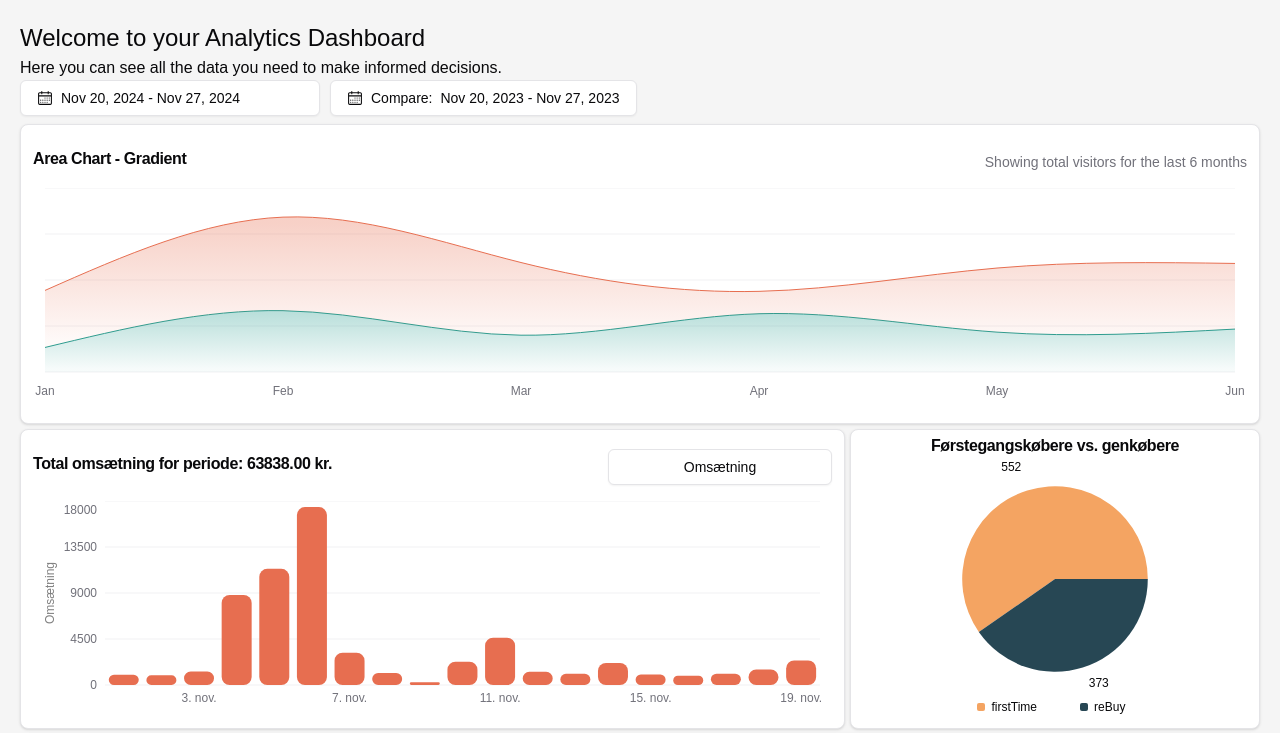
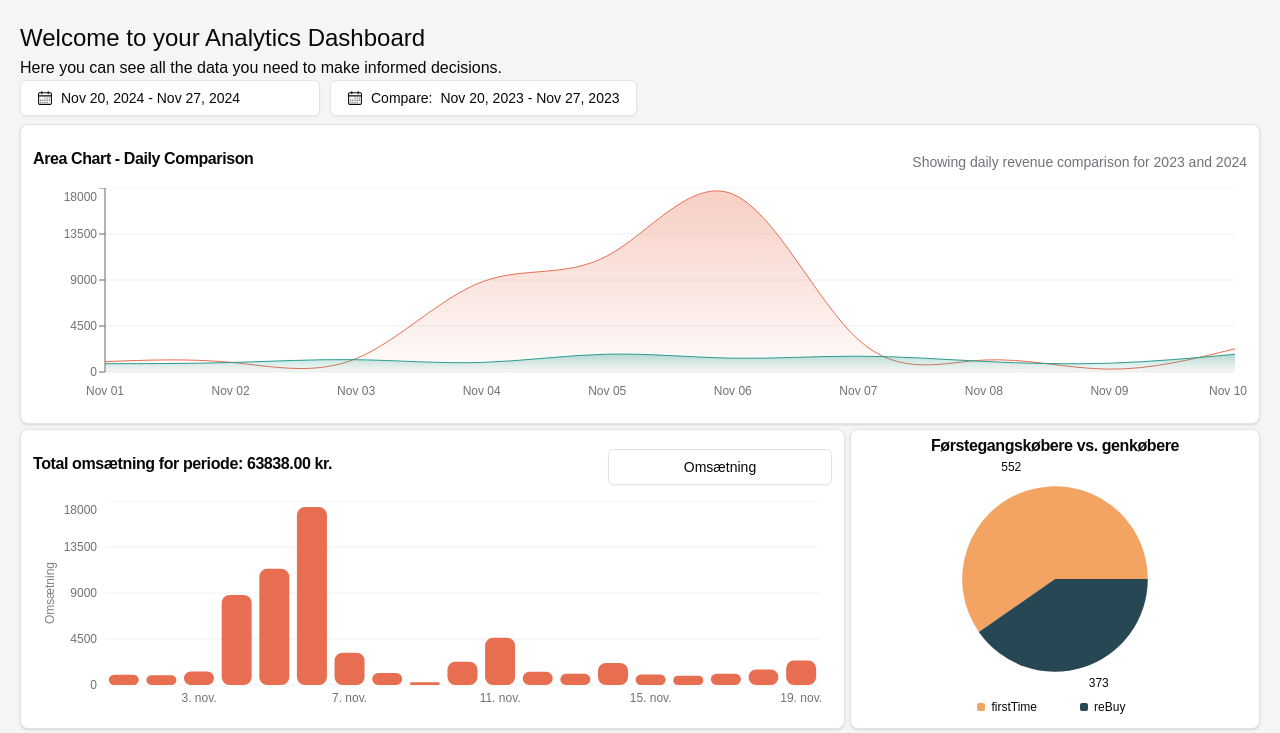
Before and after one commit to Stefanos-Langkilde/analytics, a Next.js app in the folder analytics/: page / in a window 1280 px wide. Shown: the top 733 px of the page. Built offline with nearby package versions, Linux system fonts and the light colour scheme.

Commit message:
Add fetchComparisonMockData function and integrate comparison data into CompareProfits chart

```diff
--- a/analytics/app/action.ts
+++ b/analytics/app/action.ts
@@ -14,3 +14,20 @@ export async function fetchMockData() {
       return [];
    }
 }
+
+//fetch comparison mock data
+export async function fetchComparisonMockData() {
+   try {
+      const path = process.cwd() + "/utils/" + "compareMockData.json";
+      const file = await fs.readFile(path, "utf8");
+      const data = JSON.parse(file);
+
+      return {
+         currentYearData: data[0].currentYearData,
+         previousYearData: data[0].previousYearData
+      };
+   } catch (error) {
+      console.error("Failed to fetch comparison mock data:", error);
+      return { currentYearData: [], previousYearData: [] };
+   }
+}
--- a/analytics/app/page.tsx
+++ b/analytics/app/page.tsx
@@ -1,5 +1,5 @@
 import styles from "./mainPageStyle.module.scss";
-import { fetchMockData } from "./action";
+import { fetchComparisonMockData, fetchMockData } from "./action";
 import Datepicker from "../components/datepicker";
 import MyChart2 from "@/components/myChart2";
 import MyChart from "../components/myChart";
@@ -13,9 +13,9 @@ import CompareProfits from "@/components/compareProfits";
 import { ChartData } from "@/types/chartData";
 
 export default async function Home() {
-   // add a new chart to the dashboard by adding a new object to the charts array
-   // the object should have an id, how many columns it should span (max 12), and type property.
-   // position the chart by changing the order of the objects in the array, first item will be on top
+   /// add a new chart to the dashboard by adding a new object to the charts array
+   /// the object should have an id, how many columns it should span (max 12), and type property.
+   /// position the chart by changing the order of the objects in the array, first item will be on top
    const charts = [
       { id: 7, span: 12, type: "compareProfitsChart" },
       // { id: 1, span: 12, type: "profitsChart" },
@@ -27,6 +27,8 @@ export default async function Home() {
    ];
 
    const chartData = await fetchMockData();
+
+   const comparedata = await fetchComparisonMockData();
 
    return (
       <main className={styles.wrapper}>
@@ -41,7 +43,7 @@ export default async function Home() {
          <div className={styles.chartGrid}>
             {charts.map(chart => (
                <div key={chart.id} className={`${styles.chartGridItem} ${styles[`chartGridItem--span-${chart.span}`]}`}>
-                  <ErrorBoundary>{RenderChart(chart.type, chartData)}</ErrorBoundary>
+                  <ErrorBoundary>{RenderChart(chart.type, chartData, comparedata)}</ErrorBoundary>
                </div>
             ))}
          </div>
@@ -49,9 +51,10 @@ export default async function Home() {
    );
 }
 
-//This function will render the chart based on the type property of the chart object.
-//If you added a new chart type, you will need to add a new case to this function
-function RenderChart(chart: string, chartData: ChartData[]) {
+///This function will render the chart based on the type property of the chart object.
+///If you added a new chart type, you will need to add a new case to this function
+///to render the new chart component.
+function RenderChart(chart: string, chartData: ChartData[], compareData: { currentYearData: ChartData[]; previousYearData: ChartData[] }) {
    switch (chart) {
       case "productPopularity":
          return <MyChart />;
@@ -66,7 +69,7 @@ function RenderChart(chart: string, chartData: ChartData[]) {
       case "firstVersusRebuyers":
          return <PieChart />;
       case "compareProfitsChart":
-         return <CompareProfits />;
+         return <CompareProfits data={compareData} />;
       default:
          return null;
    }
--- a/analytics/components/compareDatepicker.tsx
+++ b/analytics/components/compareDatepicker.tsx
@@ -29,7 +29,8 @@ export default function DatePickerWithRange({ className }: React.HTMLAttributes<
       }
    }, []);
 
-   const handleSubmit = () => {
+   const handleSubmit = (e: React.FormEvent) => {
+      e.preventDefault();
       if (compareDate?.from && compareDate?.to) {
          const url = new URL(window.location.href);
          const urlParams = new URLSearchParams(url.search);
--- a/analytics/components/compareProfits.tsx
+++ b/analytics/components/compareProfits.tsx
@@ -1,61 +1,98 @@
 "use client";
 
-import { Area, AreaChart, CartesianGrid, XAxis } from "recharts";
+import { Area, AreaChart, CartesianGrid, XAxis, YAxis } from "recharts";
 
 import { Card, CardContent, CardDescription, CardHeader, CardTitle } from "@/components/ui/card";
 import { ChartConfig, ChartContainer, ChartTooltip, ChartTooltipContent } from "@/components/ui/chart";
-const chartData = [
-   { month: "January", desktop: 186, mobile: 80 },
-   { month: "February", desktop: 305, mobile: 200 },
-   { month: "March", desktop: 237, mobile: 120 },
-   { month: "April", desktop: 73, mobile: 190 },
-   { month: "May", desktop: 209, mobile: 130 },
-   { month: "June", desktop: 214, mobile: 140 },
-];
+import { ChartData } from "@/types/chartData";
+
+interface YearData {
+   currentYearData: ChartData[];
+   previousYearData: ChartData[];
+}
+
+interface CompareProfitsProps {
+   data: YearData;
+}
+
+export default function CompareProfits({ data }: CompareProfitsProps) {
+   const combinedData = [...data.currentYearData, ...data.previousYearData].reduce((acc, item) => {
+      const fullDate = new Date(item.date).toLocaleDateString("en-US", { day: "2-digit", month: "short" });
+      const year = new Date(item.date).getFullYear();
+      const target = acc.find(entry => entry.fullDate === fullDate);
+
+      if (target) {
+         // Update existing entry
+         if (year === 2024) target.currentYearRevenue += item.revenue;
+         if (year === 2023) target.previousYearRevenue += item.revenue;
+      } else {
+         // Add a new entry
+         acc.push({
+            fullDate,
+            currentYearRevenue: year === 2024 ? item.revenue : 0,
+            previousYearRevenue: year === 2023 ? item.revenue : 0,
+         });
+      }
+
+      return acc;
+   }, [] as { fullDate: string; currentYearRevenue: number; previousYearRevenue: number }[]);
 
    const chartConfig = {
-   desktop: {
-      label: "Desktop",
+      currentYearRevenue: {
+         label: "2024 Revenue",
          color: "hsl(var(--chart-1))",
       },
-   mobile: {
-      label: "Mobile",
+      previousYearRevenue: {
+         label: "2023 Revenue",
          color: "hsl(var(--chart-2))",
       },
    } satisfies ChartConfig;
 
-export default function CompareProfits() {
    return (
       <Card className="flex flex-col justify-center bg-white rounded-lg h-[100%]">
          <CardHeader className="flex flex-row justify-between items-center px-3 py-2" title="Dataset">
-            <CardTitle>Area Chart - Gradient</CardTitle>
-            <CardDescription>Showing total visitors for the last 6 months</CardDescription>
+            <CardTitle>Area Chart - Daily Comparison</CardTitle>
+            <CardDescription>Showing daily revenue comparison for 2023 and 2024</CardDescription>
          </CardHeader>
          <CardContent className="flex h-[230px] py-2 px-3">
             <ChartContainer config={chartConfig} className="h-[100%] w-full">
                <AreaChart
-                  accessibilityLayer
-                  data={chartData}
+                  data={combinedData}
                   margin={{
                      left: 12,
                      right: 12,
                   }}
                >
                   <CartesianGrid vertical={false} />
-                  <XAxis dataKey="month" tickLine={false} axisLine={false} tickMargin={8} tickFormatter={value => value.slice(0, 3)} />
+                  <XAxis dataKey="fullDate" tickLine={false} axisLine={false} tickMargin={8} tickFormatter={value => value} />
+                  <YAxis domain={[0, "auto"]} />
                   <ChartTooltip cursor={false} content={<ChartTooltipContent />} />
                   <defs>
-                     <linearGradient id="fillDesktop" x1="0" y1="0" x2="0" y2="1">
-                        <stop offset="5%" stopColor="var(--color-desktop)" stopOpacity={0.8} />
-                        <stop offset="95%" stopColor="var(--color-desktop)" stopOpacity={0.1} />
+                     <linearGradient id="fillCurrentYear" x1="0" y1="0" x2="0" y2="1">
+                        <stop offset="5%" stopColor="var(--color-currentYearRevenue)" stopOpacity={0.8} />
+                        <stop offset="95%" stopColor="var(--color-currentYearRevenue)" stopOpacity={0.1} />
                      </linearGradient>
-                     <linearGradient id="fillMobile" x1="0" y1="0" x2="0" y2="1">
-                        <stop offset="5%" stopColor="var(--color-mobile)" stopOpacity={0.8} />
-                        <stop offset="95%" stopColor="var(--color-mobile)" stopOpacity={0.1} />
+                     <linearGradient id="fillPreviousYear" x1="0" y1="0" x2="0" y2="1">
+                        <stop offset="5%" stopColor="var(--color-previousYearRevenue)" stopOpacity={0.8} />
+                        <stop offset="95%" stopColor="var(--color-previousYearRevenue)" stopOpacity={0.1} />
                      </linearGradient>
                   </defs>
-                  <Area dataKey="mobile" type="natural" fill="url(#fillMobile)" fillOpacity={0.4} stroke="var(--color-mobile)" stackId="a" />
-                  <Area dataKey="desktop" type="natural" fill="url(#fillDesktop)" fillOpacity={0.4} stroke="var(--color-desktop)" stackId="a" />
+                  <Area
+                     dataKey="currentYearRevenue"
+                     type="natural"
+                     fill="url(#fillCurrentYear)"
+                     fillOpacity={0.4}
+                     stroke="var(--color-currentYearRevenue)"
+                     stackId="a"
+                  />
+                  <Area
+                     dataKey="previousYearRevenue"
+                     type="natural"
+                     fill="url(#fillPreviousYear)"
+                     fillOpacity={0.4}
+                     stroke="var(--color-previousYearRevenue)"
+                     stackId="b"
+                  />
                </AreaChart>
             </ChartContainer>
          </CardContent>
```
Lines whose indentation alone changed are shown as unchanged.
